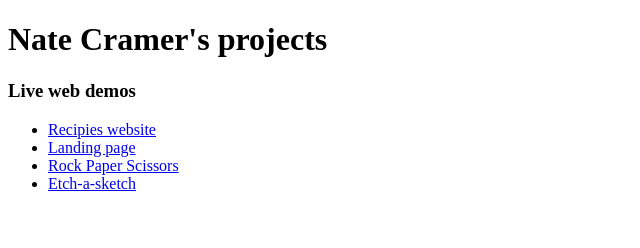
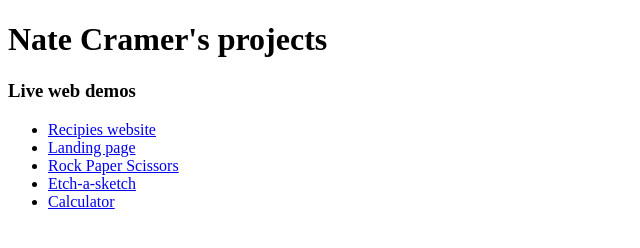
Before and after one commit to natecramer/natecramer.github.io, a plain HTML site: page index.html in a window 1280 px wide. Shown: the whole page, without its empty margins (0-640 px from the left). Drawn offline with Linux system fonts and the light colour scheme.

Commit message:
Add calculator

```diff
--- a/index.html
+++ b/index.html
@@ -14,6 +14,7 @@
         <li><a href="https://natecramer.github.io/odin-landing-page">Landing page</a></li>
         <li><a href="https://natecramer.github.io/odin-rock-paper-scissors">Rock Paper Scissors</a></li>
         <li><a href="https://natecramer.github.io/odin-etch-a-sketch">Etch-a-sketch</a></li>
+        <li><a href="https://natecramer.github.io/odin-calculator">Calculator</a></li>
     </ul>
 </body>
 </html>
```
